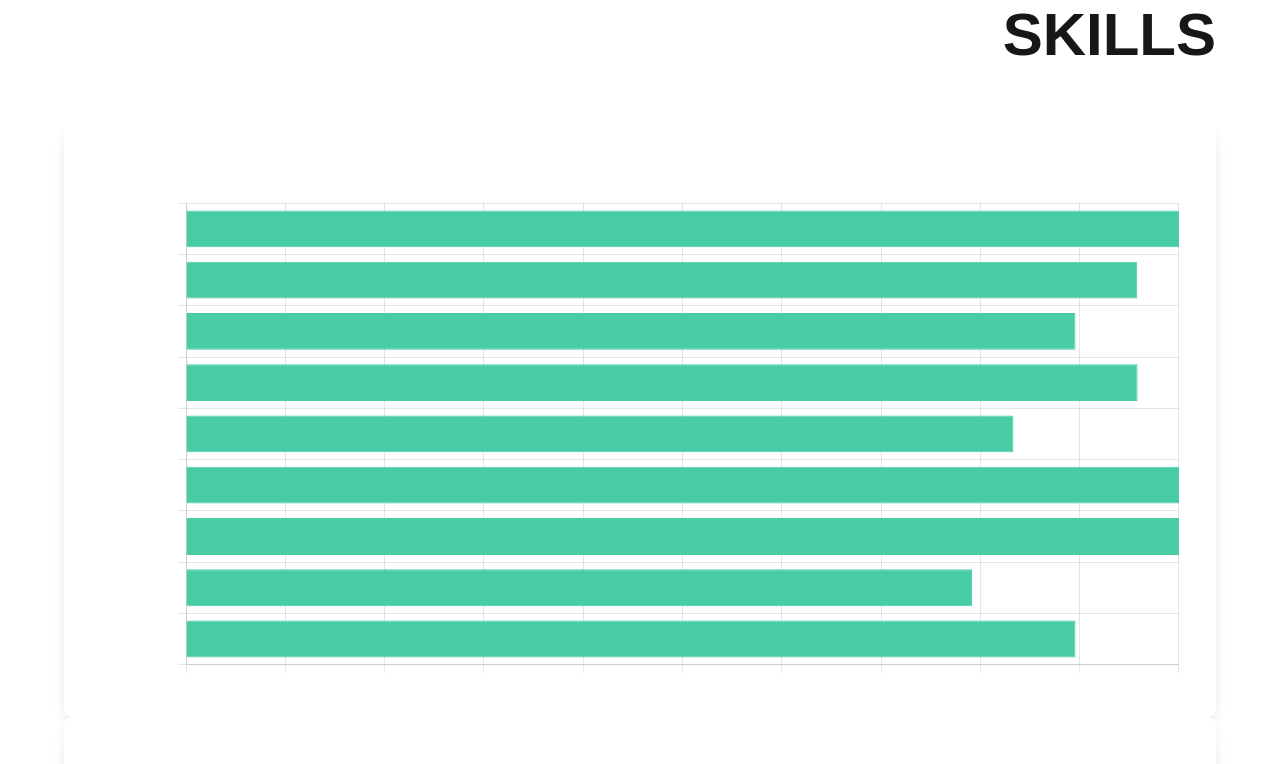
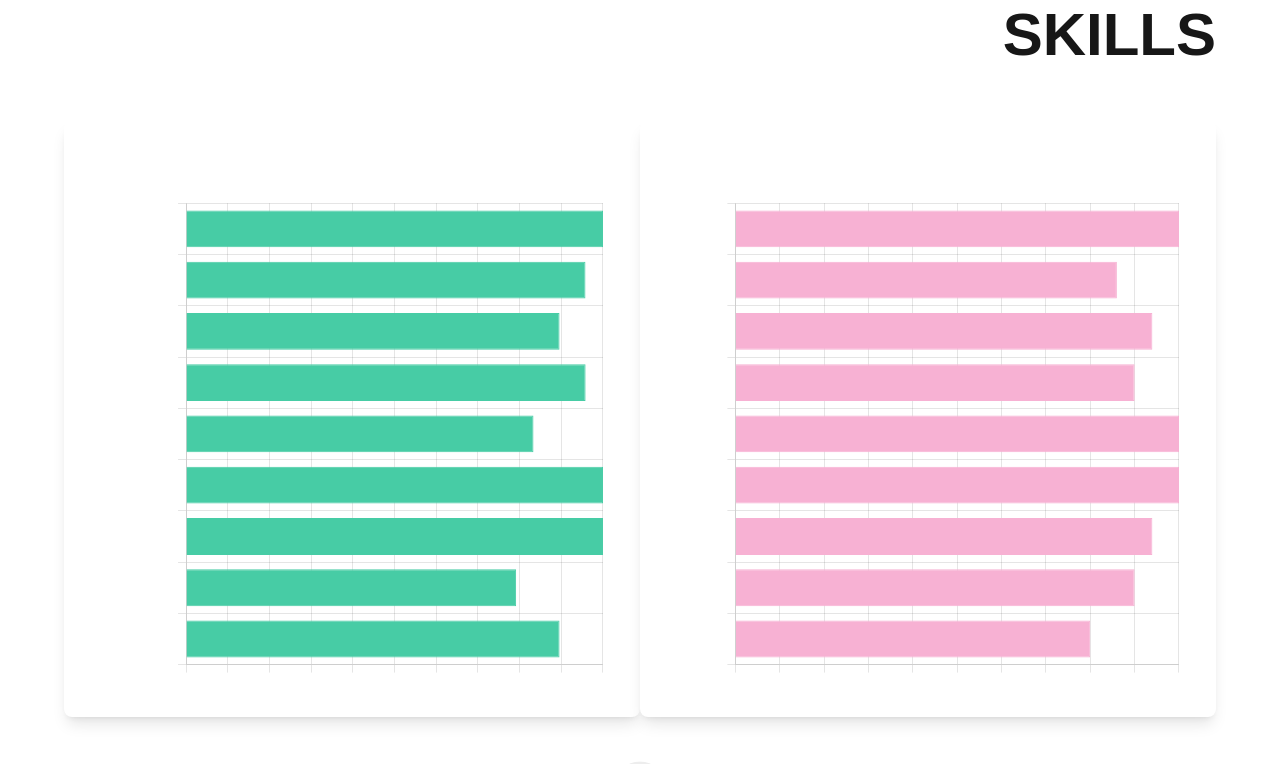
Before and after one commit to aleoterob/ale-otero-site, a Next.js app: page / in a window 1280 px wide. Shown: the part 1740-2504 px from the top of the page. Built offline with nearby package versions, Linux system fonts and the light colour scheme.

Commit message:
Updates wrap un charts

```diff
--- a/src/app/page.tsx
+++ b/src/app/page.tsx
@@ -80,7 +80,7 @@
             <h1 className="text-6xl  sm:7xl md:7xl lg7xl: xl:7xl 2xl:7xl font-montserrat font-bold pb-14">
               SKILLS
             </h1>
-            <div className="flex flex-row w-full flex-wrap">
+            <div className="flex flex-row w-full">
               <div className=" w-full">
                 <ProgrammingSkillsChart />
               </div>
@@ -92,7 +92,7 @@
               <UpDownButtonToLastSkills />
             </div>
             <div
-              className="flex flex-row w-full pt-20 pb-4 flex-wrap"
+              className="flex flex-row w-full pt-20 pb-4"
               id="last-skills-id"
             >
               <div className=" w-full">
```
